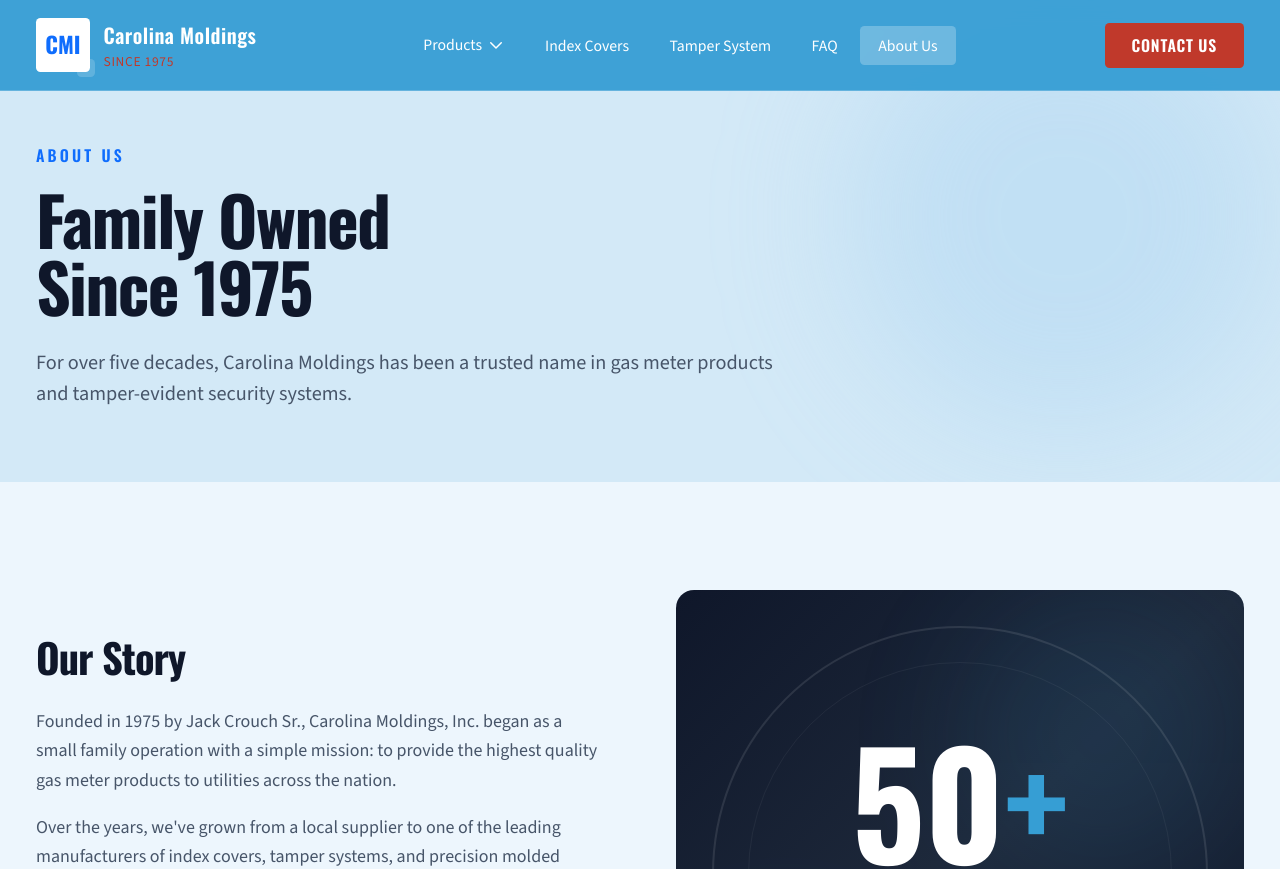
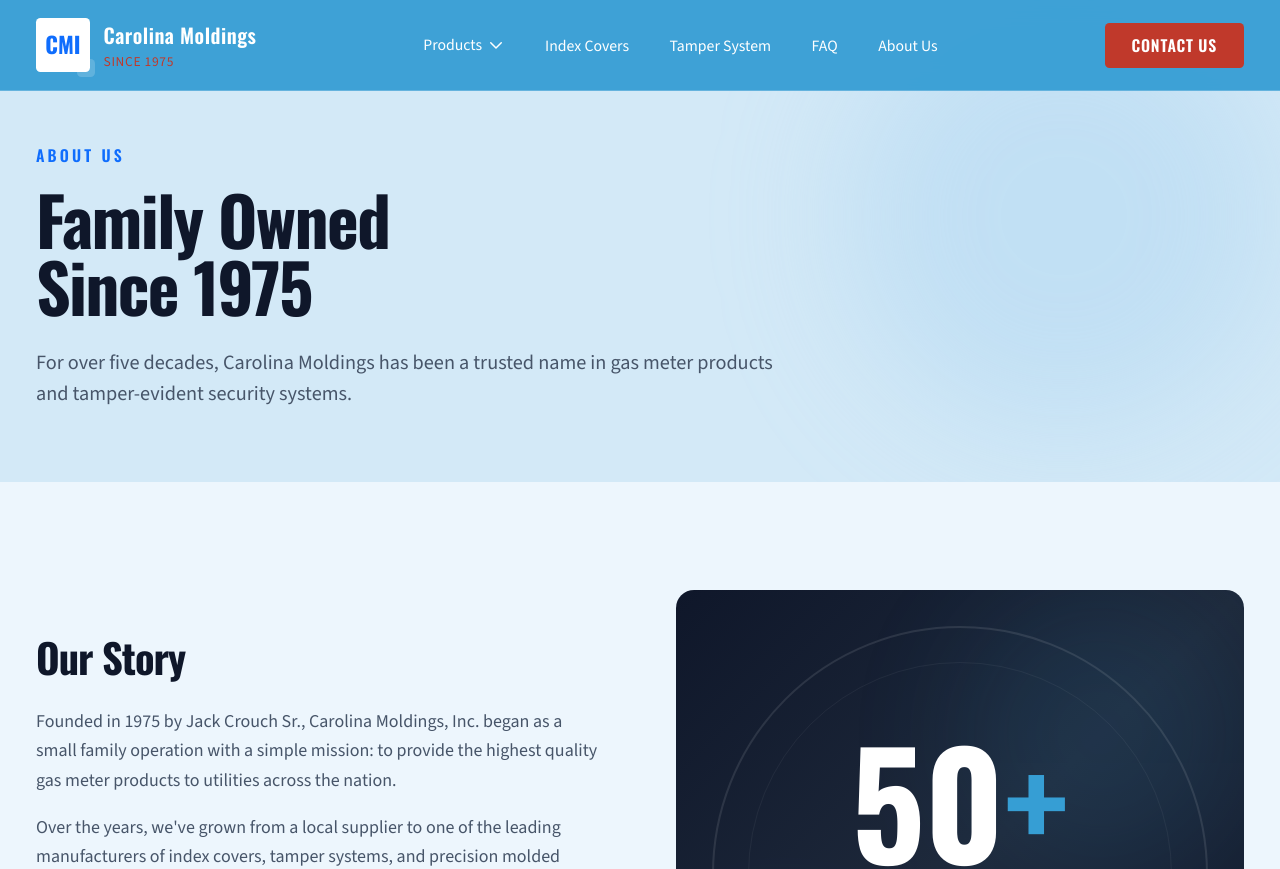
Before and after one commit to ekeyur/carolina-moldings, a Next.js app: page /about in a window 1280 px wide. Shown: the top 869 px of the page. Built offline with nearby package versions, Linux system fonts and the light colour scheme.

Commit message:
reverted change active links

```diff
--- a/src/components/Header.tsx
+++ b/src/components/Header.tsx
@@ -92,7 +92,7 @@
                 {item.children ? (
                   <>
                     <button
-                      className={`px-4 py-2 text-sm font-medium text-white hover:bg-white/10 transition-colors flex items-center gap-1 rounded ${pathname.startsWith("/products") ? "bg-white/25" : ""}`}
+                      className="px-4 py-2 text-sm font-medium text-white hover:text-white transition-colors flex items-center gap-1"
                       onMouseEnter={() => setProductsOpen(true)}
                       onMouseLeave={() => setProductsOpen(false)}
                     >
@@ -132,7 +132,7 @@
                 ) : (
                   <Link
                     href={item.href}
-                    className={`px-4 py-2 text-sm font-medium text-white hover:bg-white/10 transition-colors rounded ${pathname === item.href ? "bg-white/25" : ""}`}
+                    className="px-4 py-2 text-sm font-medium text-white hover:text-white transition-colors"
                   >
                     {item.name}
                   </Link>
@@ -222,7 +222,7 @@
                           <Link
                             key={child.name}
                             href={child.href}
-                            className={`block px-4 py-2 text-sm rounded transition-colors hover:bg-white/10 ${pathname === child.href ? "text-white font-semibold bg-white/20" : "text-white/90 hover:text-white"}`}
+                            className="block px-4 py-2 text-sm text-white/90 hover:text-white"
                           >
                             {child.name}
                           </Link>
@@ -233,7 +233,7 @@
                 ) : (
                   <Link
                     href={item.href}
-                    className={`block px-4 py-3 text-white rounded transition-colors hover:bg-white/10 ${pathname === item.href ? "bg-white/25 font-semibold" : ""}`}
+                    className="block px-4 py-3 text-white hover:text-white"
                   >
                     {item.name}
                   </Link>
```
